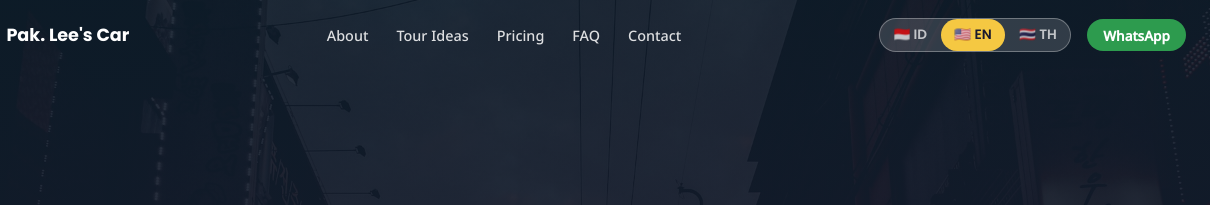
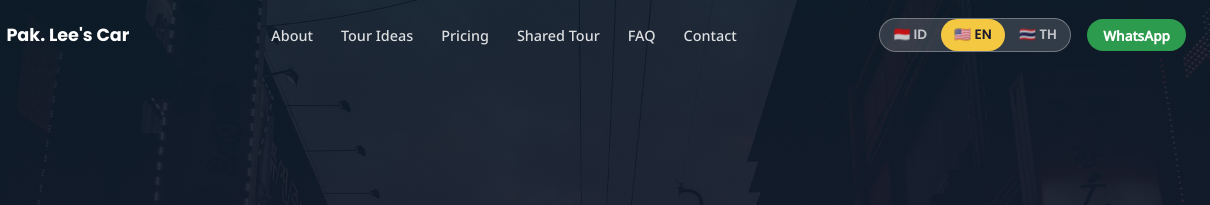
Before and after one commit to eversonlim1/pakleecar, a plain HTML site: page index.html in a window 1280 px wide. Shown: the top 205 px of the page, 70-1280 px from the left. Drawn offline with Linux system fonts and the light colour scheme.

Commit message:
feat: add Share Tour nav link (desktop + mobile)

```diff
--- a/index.html
+++ b/index.html
@@ -366,6 +366,7 @@ footer{background:#0D1118;padding:2.5rem 1.5rem 1.5rem;text-align:center}
     <a href="#about" data-id="Tentang" data-en="About" data-th="เกี่ยวกับเรา">Tentang</a>
     <a href="#tours" data-id="Ide Perjalanan" data-en="Tour Ideas" data-th="ไอเดียทัวร์">Ide Perjalanan</a>
     <a href="#pricing" data-id="Harga" data-en="Pricing" data-th="ราคา">Harga</a>
+    <a href="#shared-tours" data-id="Share Tour" data-en="Shared Tour" data-th="ทัวร์ร่วมคัน">Share Tour</a>
     <a href="#faq" data-id="FAQ" data-en="FAQ" data-th="คำถามที่พบบ่อย">FAQ</a>
     <a href="#contact" data-id="Hubungi Kami" data-en="Contact" data-th="ติดต่อเรา">Hubungi Kami</a>
   </div>
@@ -386,6 +387,7 @@ footer{background:#0D1118;padding:2.5rem 1.5rem 1.5rem;text-align:center}
   <a href="#about" onclick="toggleMobile()" data-id="Tentang" data-en="About" data-th="เกี่ยวกับเรา">Tentang</a>
   <a href="#tours" onclick="toggleMobile()" data-id="Ide Perjalanan" data-en="Tour Ideas" data-th="ไอเดียทัวร์">Ide Perjalanan</a>
   <a href="#pricing" onclick="toggleMobile()" data-id="Harga" data-en="Pricing" data-th="ราคา">Harga</a>
+  <a href="#shared-tours" onclick="toggleMobile()" data-id="Share Tour" data-en="Shared Tour" data-th="ทัวร์ร่วมคัน">Share Tour</a>
   <a href="#faq" onclick="toggleMobile()" data-id="FAQ" data-en="FAQ" data-th="คำถามที่พบบ่อย">FAQ</a>
   <a href="#contact" onclick="toggleMobile()" data-id="Hubungi Kami" data-en="Contact" data-th="ติดต่อเรา">Hubungi Kami</a>
   <a href="https://wa.me/821094157859" target="_blank" style="color:var(--gold)">📱 WhatsApp</a>
```
